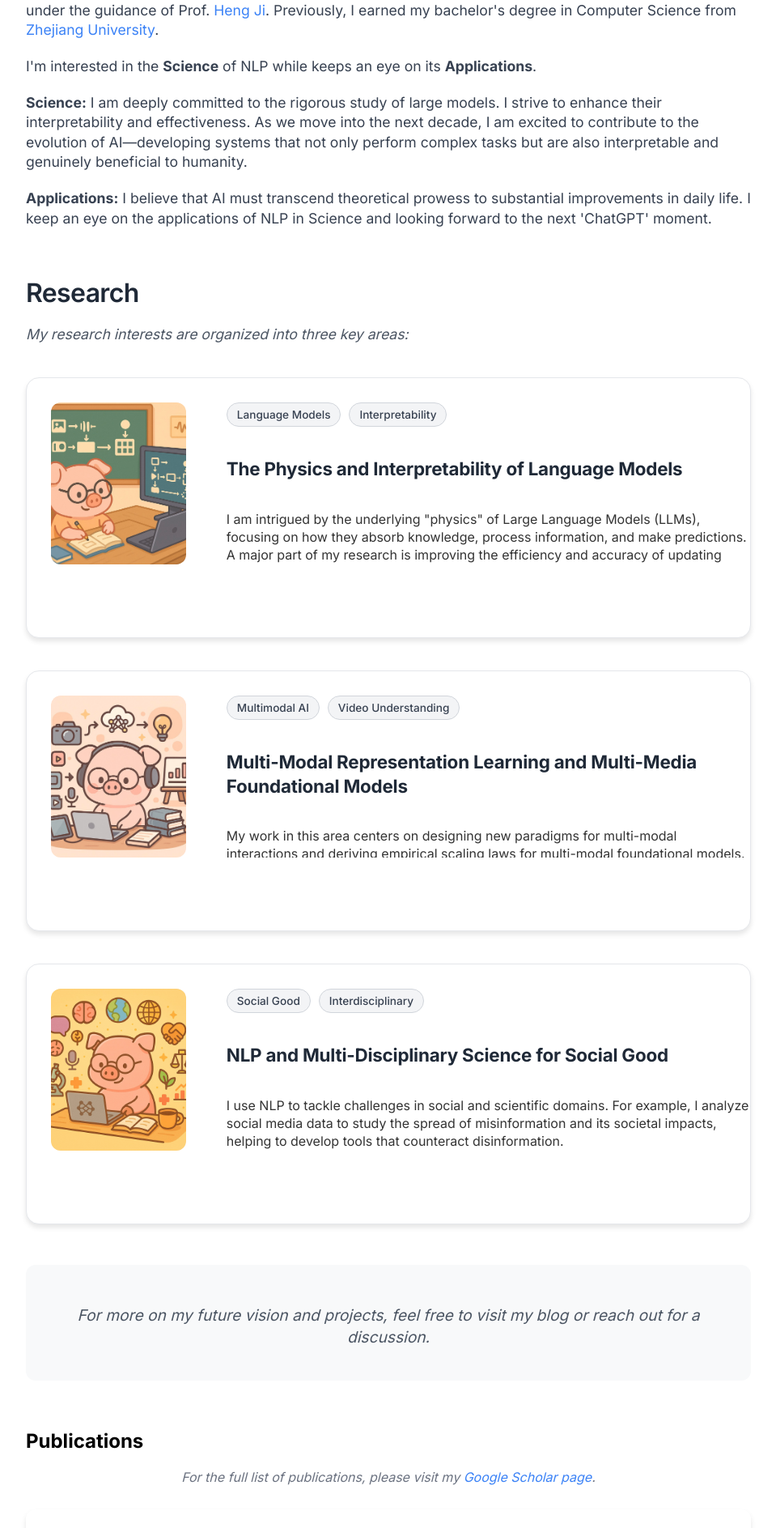
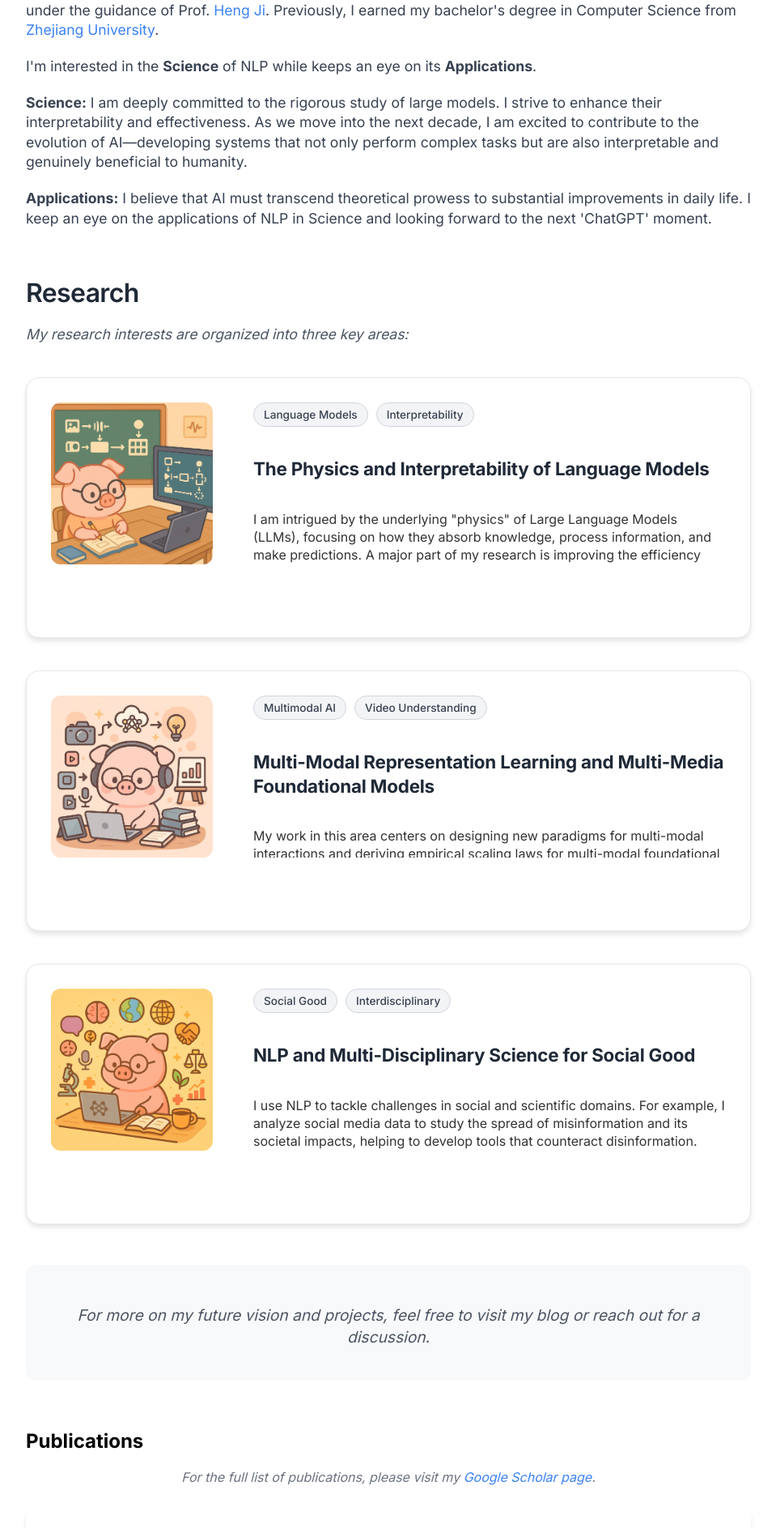
Before and after one commit to Lumos-Jiateng/Lumos-Jiateng.github.io, a Jekyll site: the page built from index.html, in a window 1280 px wide. Shown: the part 402-2289 px from the top of the page at 81% size, without its empty margins (160-1119 px from the left). Built offline with Jekyll 4.4.1, drawn with Linux system fonts in a browser that asks for light colours.

Commit message:
Fix Research images to be perfect squares: set fixed 200x200px dimensions

```diff
--- a/css/main.css
+++ b/css/main.css
@@ -87,7 +87,8 @@ ul.posts li {
 }
 
 .research-image {
-    flex: 0 0 20%;
+    flex: 0 0 200px;
+    width: 200px;
     height: 200px;
     border-radius: 12px;
     overflow: hidden;
@@ -101,7 +102,7 @@ ul.posts li {
 .research-image img {
     width: 100%;
     height: 100%;
-    object-fit: cover;
+    object-fit: contain;
     transition: transform 0.3s ease;
 }
 
@@ -110,7 +111,7 @@ ul.posts li {
 }
 
 .research-content {
-    flex: 0 0 80%;
+    flex: 1;
     padding-left: 20px;
     display: flex;
     flex-direction: column;
@@ -118,7 +119,7 @@ ul.posts li {
     overflow-y: auto;
     max-height: 200px;
     box-sizing: border-box;
-    width: 0;
+    min-width: 0;
 }
 
 /* Custom scrollbar for research content */
```
